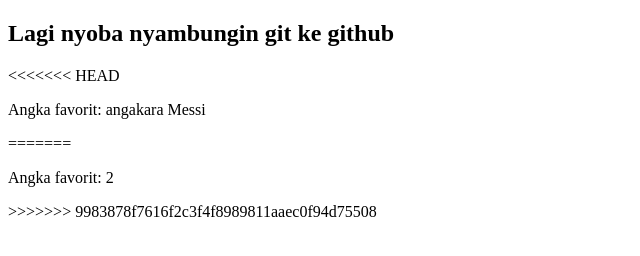
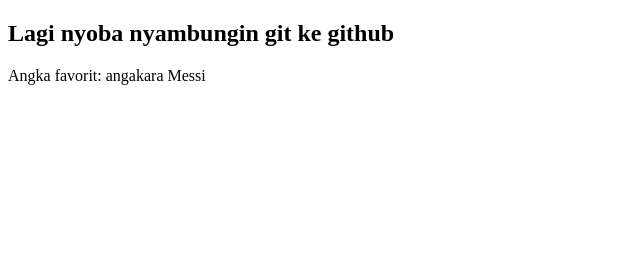
Before and after one commit to Dedrut/connect-to-github, a plain HTML site: page index.html in a window 1280 px wide. Shown: the whole page, without its empty margins (0-640 px from the left). Drawn offline with Linux system fonts and the light colour scheme.

Commit message:
yang terakhir

```diff
--- a/index.html
+++ b/index.html
@@ -8,10 +8,6 @@
   </head>
   <body>
     <h2>Lagi nyoba nyambungin git ke github</h2>
-<<<<<<< HEAD
     <p>Angka favorit: angakara Messi</p>
-=======
-    <p>Angka favorit: 2</p>
->>>>>>> 9983878f7616f2c3f4f8989811aaec0f94d75508
   </body>
 </html>
```
